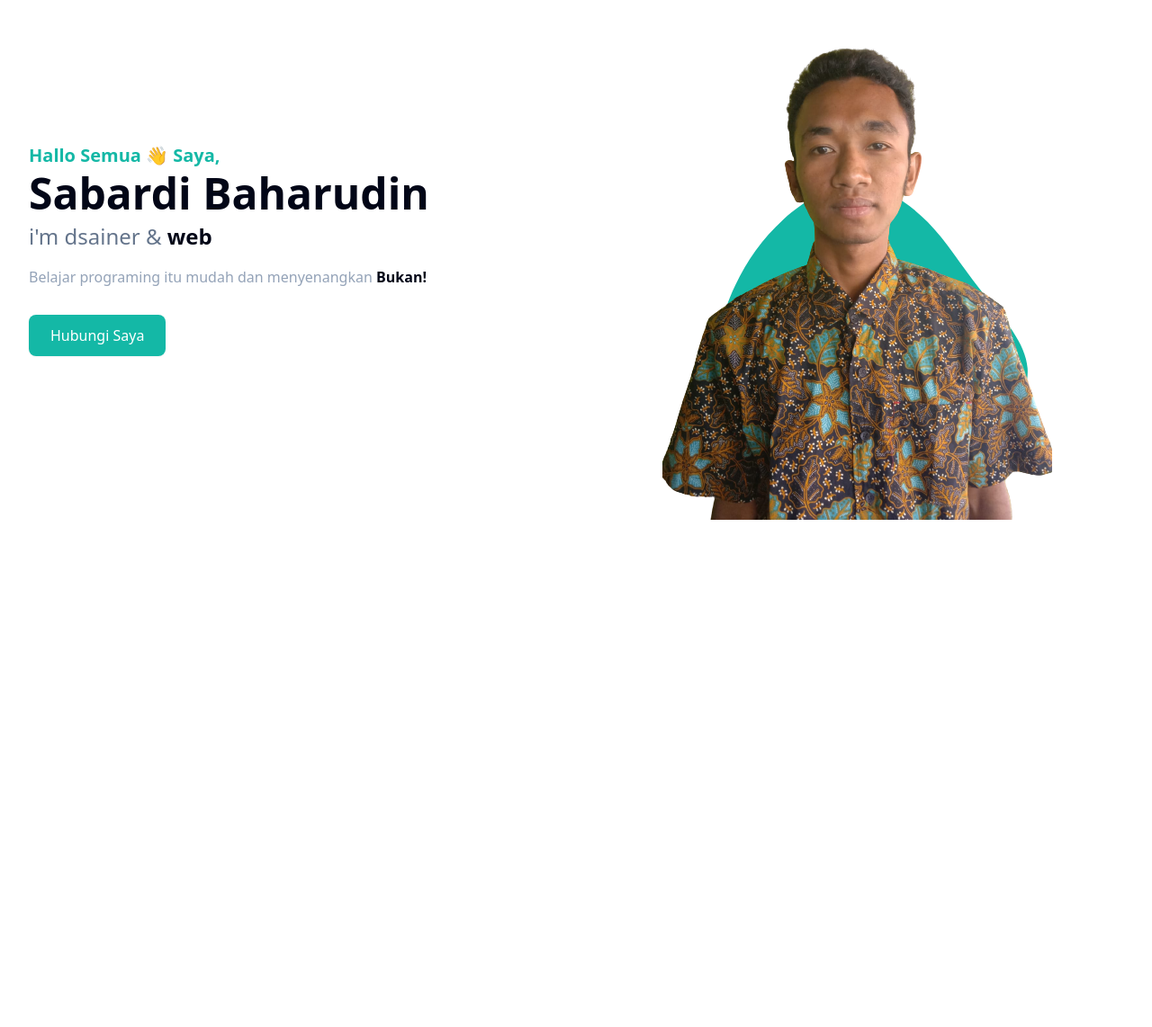
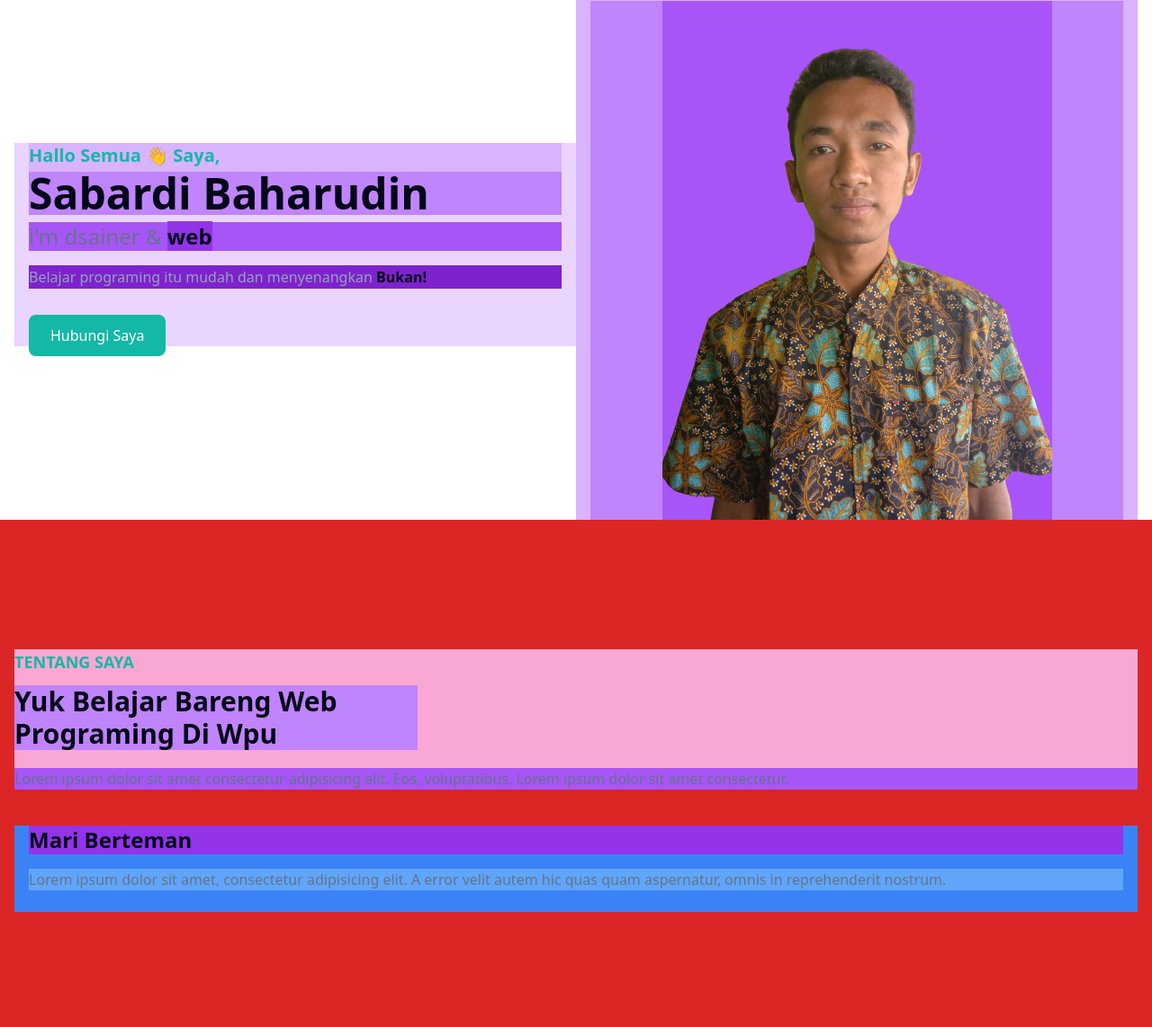
Before and after one commit to Sabardi/Web-portfolio-tailwin, a website: page src/index.html in a window 1280 px wide. Shown: the part 179-1321 px from the top of the page at 90% size. Before the commit the page ends 800 px from the top, so only its background shows below. Drawn offline with Linux system fonts and the light colour scheme.

Commit message:
membuat about section nya

```diff
--- a/src/index.html
+++ b/src/index.html
@@ -7,27 +7,27 @@
     <title>Document</title>
 </head>
 <body>
-   <!-- hero start -->
+   <!-- hero start section-->
    <!-- block untuk text atau konten ke bawah
     leading = untuk mengatur tinggi dari hurup nya-->
    <section class="bg-red-600 pt-36"></section>
    <div class="container">
     <div class="flex flex-wrap">
-        <div class="w-full self-center px-4 lg:w-1/2">
-            <h1 class="text-base font-semibold text-primary md:text-xl">Hallo Semua 👋 Saya,
-                <span class="block mt-1 text-4xl font-bold text-black lg:text-5xl">Sabardi Baharudin</span></h1>
-            <h2 class=" mt-2 font-medium mb-4 text-lg text-slate-500 lg:text-2xl">i'm dsainer &
-                <span class="font-bold text-black ">web</span>
+        <div class="bg-purple-200 w-full self-center px-4 lg:w-1/2">
+            <h1 class="bg-purple-300 text-base font-semibold text-primary md:text-xl">Hallo Semua 👋 Saya,
+                <span class="bg-purple-400 block mt-1 text-4xl font-bold text-black lg:text-5xl">Sabardi Baharudin</span></h1>
+            <h2 class="bg-purple-500 mt-2 font-medium mb-4 text-lg text-secondary lg:text-2xl">i'm dsainer &
+                <span class="bg-purple-600 font-bold text-black ">web</span>
             </h2>
-            <p class="text-slate-400 font-medium mb-10 leading-relaxed"> Belajar programing itu mudah dan menyenangkan
+            <p class="bg-purple-700 text-slate-400 font-medium mb-10 leading-relaxed"> Belajar programing itu mudah dan menyenangkan
                 <span class="font-bold text-black capitalize ">bukan!</span></p>
                 <a href="#" class="px-6 py-3 bg-primary rounded-lg shadow-sm text-white hover:opacity-80 duration-500 ease-in-out
                  active:hover:text-black active:hover:bg-white active:hover:ring-1 ring-black ">Hubungi Saya</a>
         </div>
         <!-- foto -->
-        <div class="w-full self-end px-4 lg:w-1/2">
-            <div class="mt-10 relative lg:mt-9 lg:right-0">
-                <img src="img/foto ku.png" alt="Sabardi" class="max-w-full mx-auto">
+        <div class="bg-purple-300 w-full self-end px-4 lg:w-1/2">
+            <div class="bg-purple-400 mt-10 relative lg:mt-9 lg:right-0">
+                <img src="img/foto ku.png" alt="Sabardi" class="bg-purple-500 max-w-full mx-auto">
 
                 <span class="absolute bottom-0 -z-10 left-1/2 -translate-x-1/2 md:scale-110">
                 <svg width="400" height="400" viewBox="0 0 200 200" xmlns="http://www.w3.org/2000/svg">
@@ -42,6 +42,28 @@
         </div>
     </div>
    </div>
-    <!-- end hero -->
+    <!-- end hero section -->
+
+    <!-- about section -->
+    <section id="about" class="bg-red-600 pt-36 pb-32 ">
+        <div class="container">
+            <div class="flex flex-wrap">
+                <div class="bg-pink-300 w-full mb-10">
+                    <h4 class="font-bold uppercase text-primary text-lg mb-3">Tentang Saya</h4>
+                    <h2 class="bg-purple-400 font-bold text-black text-3xl mb-5 max-w-md capitalize">yuk Belajar Bareng web programing Di Wpu</h2>
+                    <p class="bg-purple-500 font-medium text-base text-secondary max-w-xl:">Lorem ipsum dolor sit amet consectetur adipisicing elit.
+                        Eos, voluptatibus. Lorem ipsum dolor sit amet consectetur.</p>
+                </div>
+                <!-- untuk teks samping nya -->
+                <div class="bg-blue-500 w-full px-4">
+                    <h3 class="bg-purple-600 font-semibold text-black text-2xl mb-4">Mari Berteman</h3>
+                    <p class="bg-blue-400 font-medium text-base text-secondary mb-6">Lorem ipsum dolor sit amet, consectetur adipisicing
+                        elit. A error velit autem hic quas quam aspernatur, omnis in reprehenderit nostrum.</p>
+                </div>
+            </div>
+           </div>
+    </section>
+
+    <!-- end about section -->
 </body>
 </html>
--- a/tailwind.config.js
+++ b/tailwind.config.js
@@ -9,6 +9,7 @@ module.exports = {
     extend: {
       colors: {
         primary: '#14b8a6',
+        secondary: '#64748b',
         black: '#020617',
       },
       screens :{
```
Also changed, not shown: dist/styl.css.
